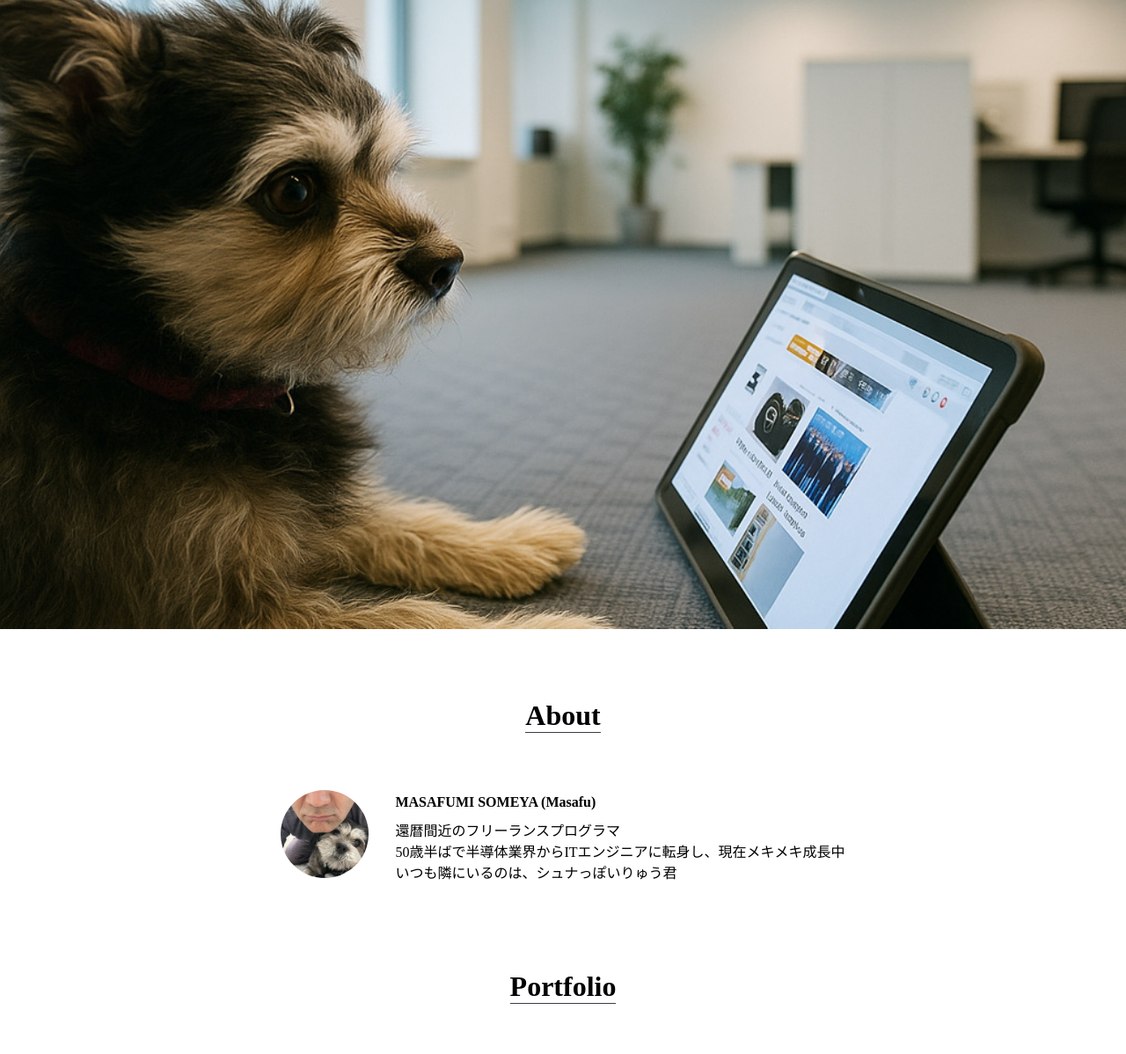
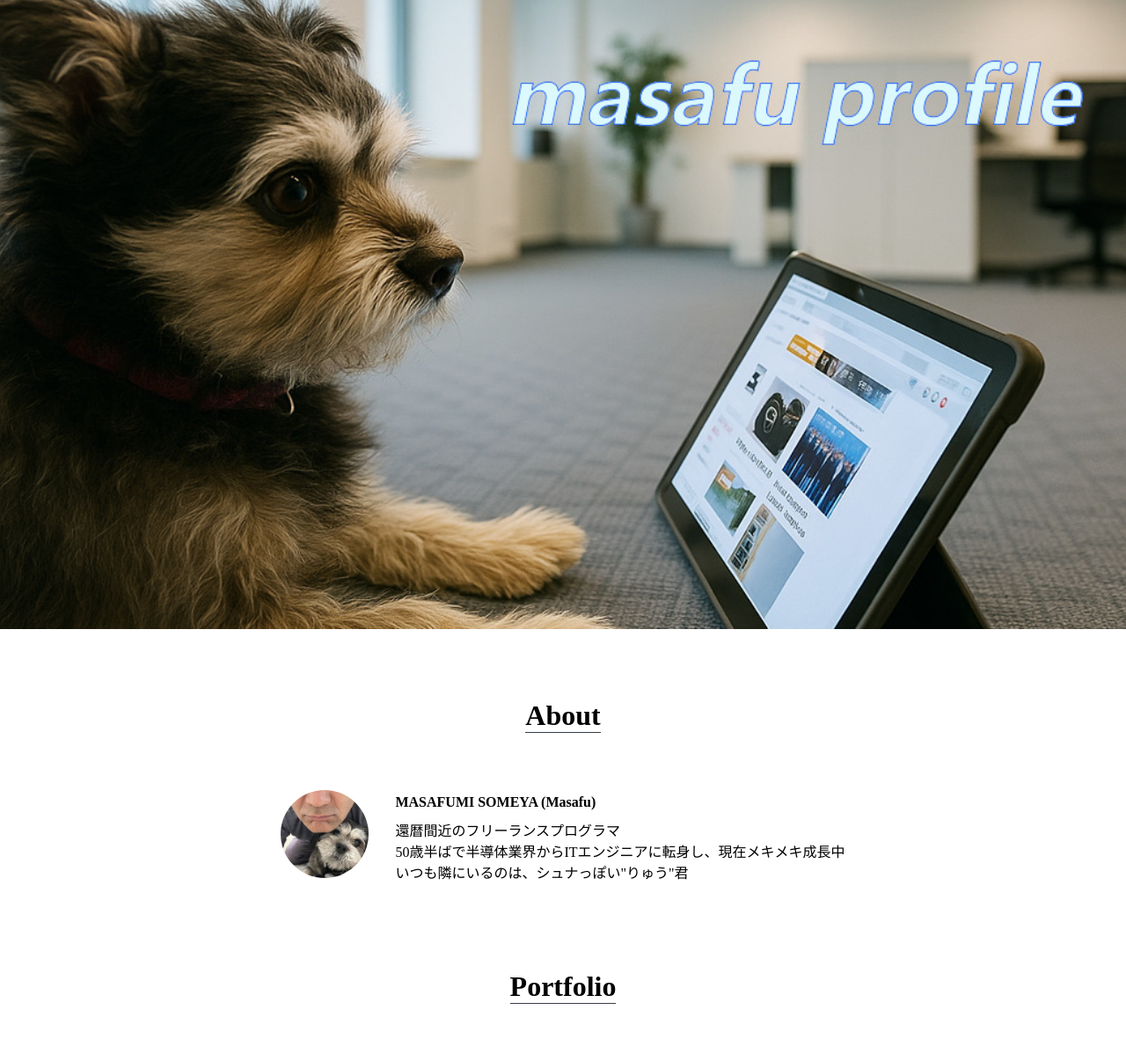
Before and after one commit to masafu032/portfolio, a plain HTML site: page index.html in a window 1280 px wide. Shown: the part 56-1254 px from the top of the page at 88% size. Drawn offline with Linux system fonts and the light colour scheme; some packages are replaced by stand-ins of ours.

Commit message:
[Mod] update main image

```diff
--- a/index.html
+++ b/index.html
@@ -25,7 +25,7 @@
 
     <main>
       <div id="mainvisual">
-        <img src="img/Ryu_in_Office.jpg" alt="About me">
+        <img src="img/Ryu_in_Office2.jpg" alt="About me">
       </div>
 
       <!-- ===================================================================== -->
@@ -38,7 +38,7 @@
             <p>
               還暦間近のフリーランスプログラマ<br>
               50歳半ばで半導体業界からITエンジニアに転身し、現在メキメキ成長中<br>
-              いつも隣にいるのは、シュナっぽいりゅう君
+              いつも隣にいるのは、シュナっぽい"りゅう"君
 
             </p>
           </div>
```
Also changed, not shown: img/Ryu_in_Office2.jpg (added).
